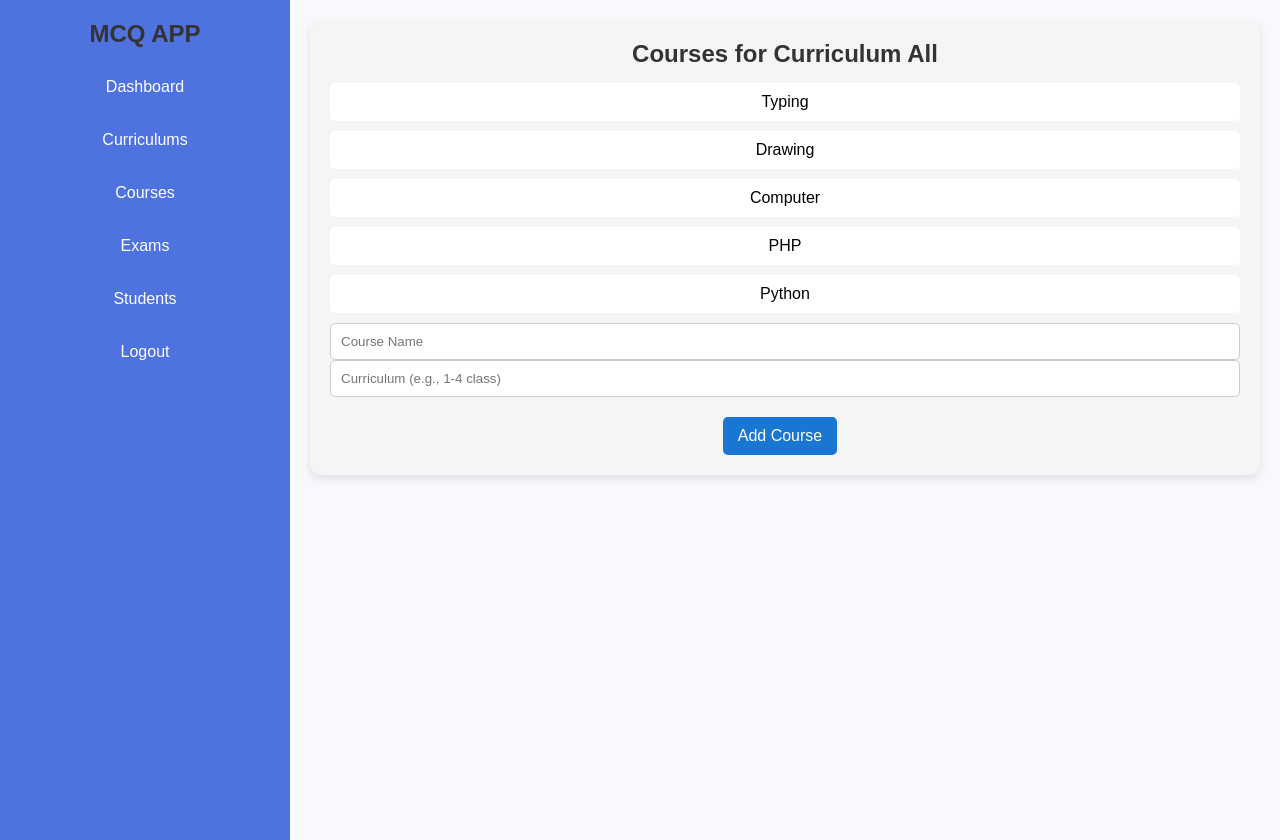
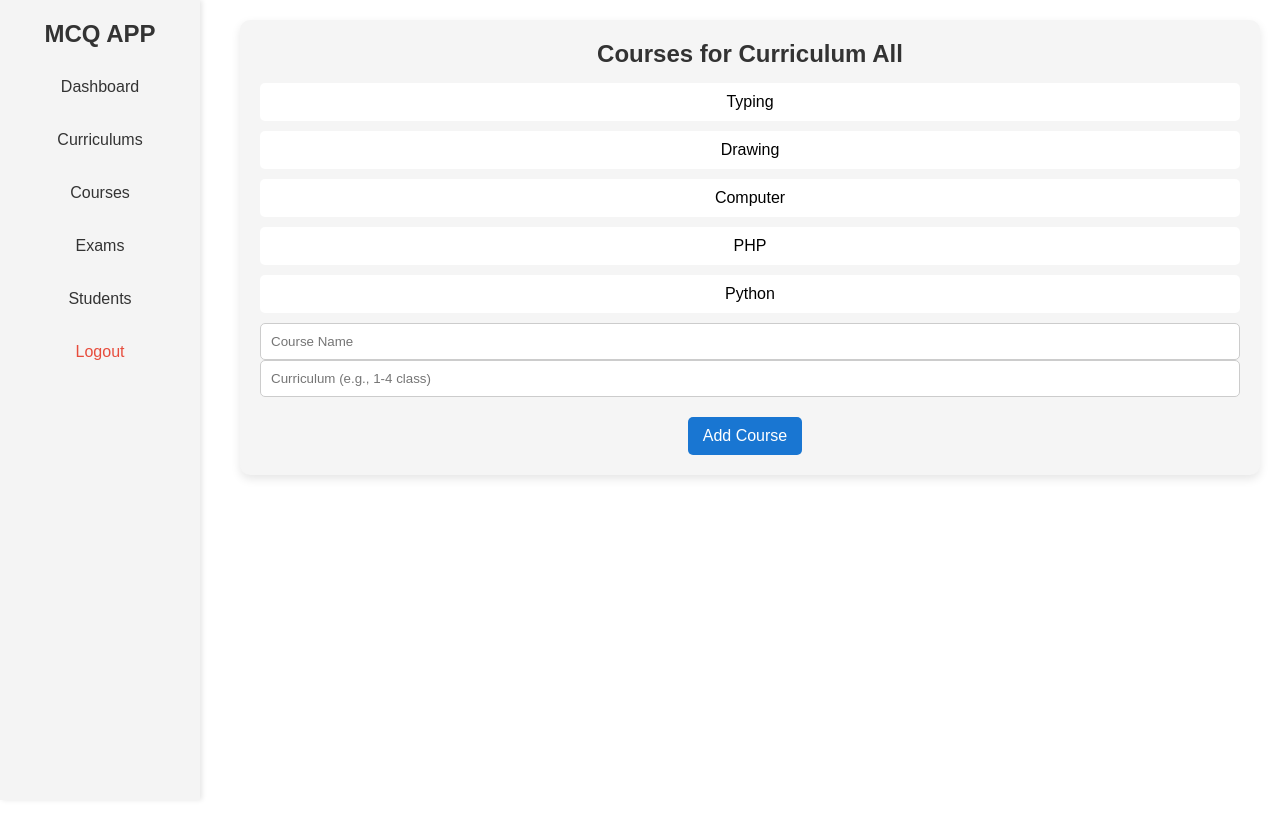
Before and after one commit to vinayakac/mcq, a React (Create React App) app in the folder webfront/: page /courses in a window 1280 px wide. After the commit the page ends 800 px from the top, so only its background shows below. Built offline with nearby package versions, Linux system fonts and the light colour scheme.

Commit message:
fixed postion for sidebar

```diff
--- a/webfront/src/layouts/Layout.css
+++ b/webfront/src/layouts/Layout.css
@@ -1,51 +1,63 @@
+/* src/components/Layout.css */
+
+* {
+  box-sizing: border-box; /* Ensure padding and border are included in element's total width and height */
+  margin: 0; /* Reset default margin */
+  padding: 0; /* Reset default padding */
+}
+
+html,
+body {
+  height: 100%; /* Full height for the body */
+}
+
 .layout {
-  display: flex;
+  display: flex; /* Flexbox layout for sidebar and content */
+  height: 100vh; /* Full height of the viewport */
 }
 
 .sidebar {
-  width: 250px;
-  background-color: #4e73df;
-  color: white;
+  width: 200px; /* Set width for the sidebar */
+  background-color: #f4f4f4; /* Background color */
   padding: 20px;
-  height: 100vh;
   box-shadow: 2px 0 5px rgba(0, 0, 0, 0.1);
+  position: fixed; /* Fix the sidebar position */
+  height: 100%; /* Full height */
+  overflow-y: auto; /* Allow vertical scrolling if needed */
 }
 
 .sidebar h2 {
-  margin: 0 0 20px;
+  margin-bottom: 20px; /* Spacing below the header */
 }
 
 .sidebar ul {
-  list-style: none;
-  padding: 0;
+  list-style: none; /* Remove bullet points */
 }
 
-.sidebar ul li {
-  margin: 15px 0;
+.sidebar li {
+  margin: 15px 0; /* Spacing between items */
 }
 
-.sidebar ul li a {
-  color: white;
-  text-decoration: none;
+.sidebar a {
+  text-decoration: none; /* Remove underline */
+  color: #333; /* Link color */
 }
 
-.sidebar ul li a:hover {
-  text-decoration: underline;
+.sidebar .logout-link {
+  color: #e74c3c; /* Logout link color */
+}
+
+.sidebar .logout-link:hover {
+  text-decoration: underline; /* Underline on hover */
 }
 
 .content {
-  flex: 1;
+  margin-left: 220px; /* Add margin to the left to prevent content overlap with the sidebar */
   padding: 20px;
-  background-color: #f8f9fc;
+  overflow-y: auto; /* Allow vertical scrolling for content */
+  height: calc(
+    100vh - 40px
+  ); /* Set height to fit the viewport with some padding */
+  max-height: 1000vh; /* Set max height to 50% of the viewport */
+  width: calc(100% - 220px); /* Set width of the content area */
 }
-
-h2 {
-  margin-top: 0;
-}
-.logout-link {
-  color: #ff4d4d; /* Change the color for the logout link */
-}
-
-.logout-link:hover {
-  text-decoration: underline; /* Underline on hover */
-}
```
